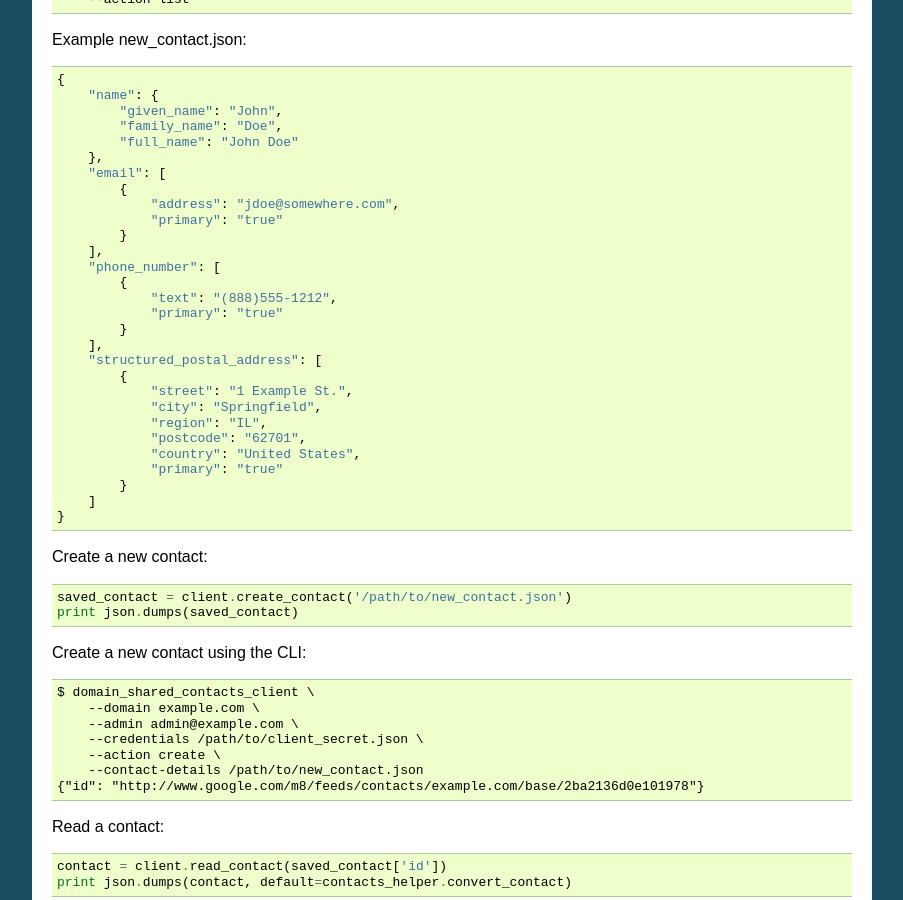
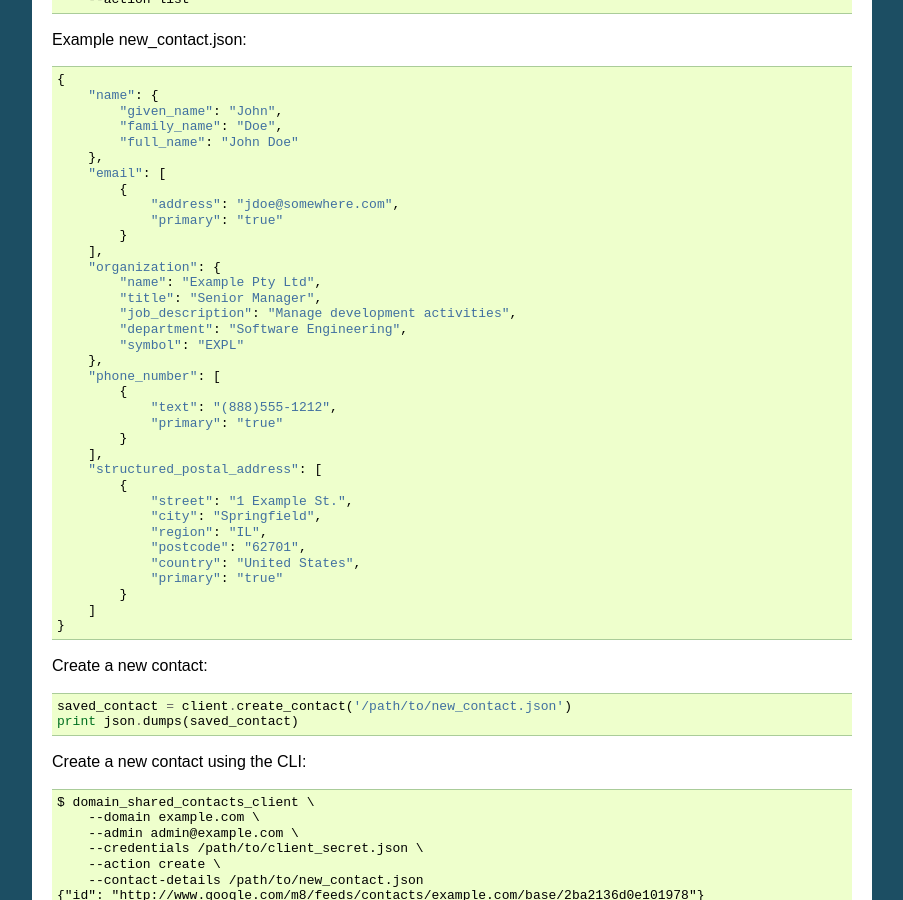
Before and after one commit to rjoyal/domain_shared_contacts_client, a Sphinx documentation site: the page built from docs/usage.rst, in a window 1280 px wide and 900 px high, scrolled down 457 px. Shown: the whole window, without its empty margins (198-1101 px from the left). Built offline with Sphinx 7.4.7, drawn with Linux system fonts in a browser that asks for light colours; pages that are not in the unit, such as notebooks, are missing from menus.

Commit message:
Update documentation

```diff
--- a/docs/usage.rst
+++ b/docs/usage.rst
@@ -40,6 +40,13 @@ Example new_contact.json::
                 "primary": "true"
             }
         ],
+        "organization": {
+            "name": "Example Pty Ltd",
+            "title": "Senior Manager",
+            "job_description": "Manage development activities",
+            "department": "Software Engineering",
+            "symbol": "EXPL"
+        },
         "phone_number": [
             {
                 "text": "(888)555-1212",
```
